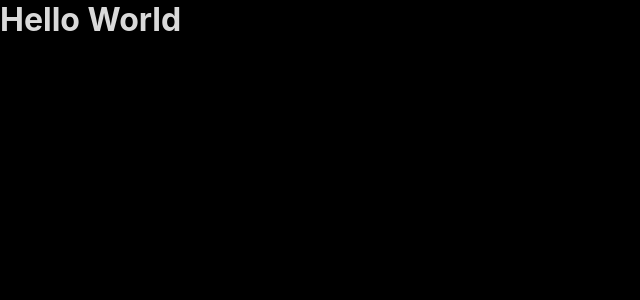
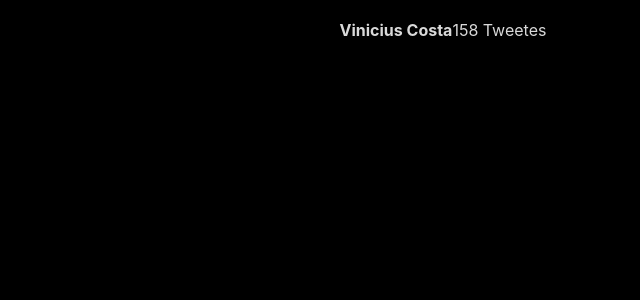
Before and after one commit to vinnycosta9898/twitter-ui-clone, a React (Vite) app: page / in a window 1280 px wide. Shown: the top 300 px of the page, without its empty margins (0-640 px from the left). Built offline with nearby package versions, Linux system fonts and the light colour scheme.

Commit message:
Criando o componente Layout e Main

```diff
--- a/src/App.tsx
+++ b/src/App.tsx
@@ -1,7 +1,9 @@
+import { Layout } from './components/Layout';
+
 function App() {
   return (
     <div>
-      <h1>Hello World</h1>
+      <Layout/>
     </div>
   )
 }
--- /dev/null
+++ b/src/components/Layout/index.tsx
@@ -0,0 +1,13 @@
+import { Container, Wrapper } from './styles';
+import { Main } from '../Main'
+export function Layout() {
+  return (
+    <Container>
+        <Wrapper>
+            {/* <MenuBar/> */}
+            <Main/>
+            {/* <SideBar/> */}
+        </Wrapper>
+    </Container>
+  )
+}
--- /dev/null
+++ b/src/components/Layout/styles.ts
@@ -0,0 +1,14 @@
+import styled from "styled-components";
+
+export const Container = styled.div`
+    background: var(--primary);
+`
+
+export const Wrapper = styled.div`
+    height: 100vh;
+    max-width: 1280px;
+    margin: 0 auto;
+
+    display: flex;
+    justify-content: center;
+`
--- /dev/null
+++ b/src/components/Main/index.tsx
@@ -0,0 +1,26 @@
+import { Container, Header, BackIcon, ProfileInfo} from './styles'
+export function Main() {
+  return (
+    <Container>
+      <Header>
+        <button>
+          <BackIcon/>
+        </button>
+
+        <ProfileInfo>
+          <strong>Vinicius Costa</strong>
+          <span>158 Tweetes</span>
+        </ProfileInfo>
+      </Header>
+
+      {/* <ProfilePage/> */}
+
+      {/* <BottomMenu>
+        <HomeIcon/>
+        <SearchIcon/>
+        <BellIcon/>
+        <EmailIcon/>
+      </BottomMenu> */}
+    </Container>
+  )
+}
--- /dev/null
+++ b/src/components/Main/styles.ts
@@ -0,0 +1,11 @@
+import styled from "styled-components";
+
+export const  Container = styled.div`
+    display: flex;
+    flex-direction: column;
+
+    width: min(601px, 100%);
+`
+export const Header = styled.div``
+export const BackIcon = styled.div``
+export const ProfileInfo = styled.div``
```
